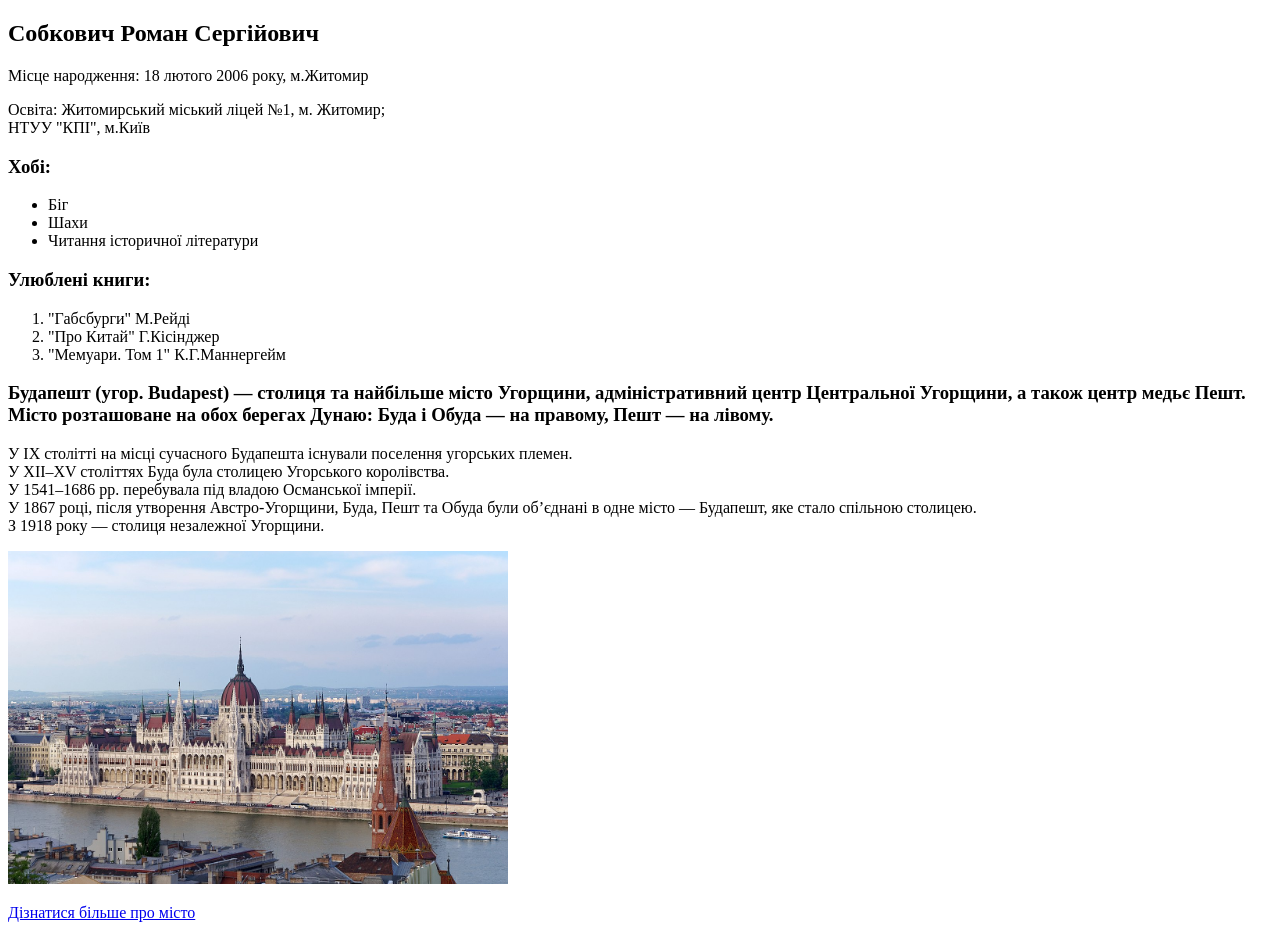
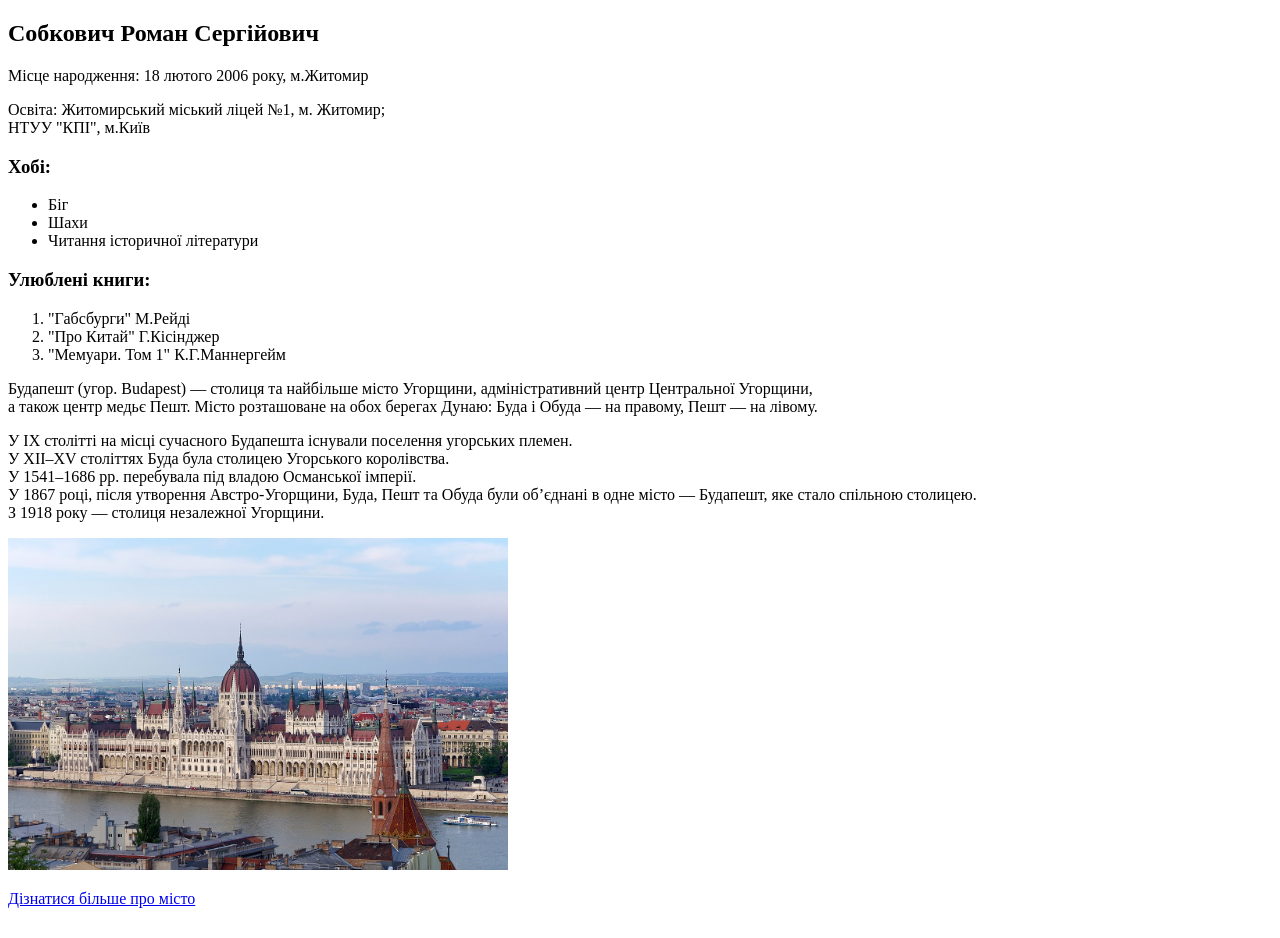
Before and after one commit to Severusromantik/Frontend_tech_lab1, a plain HTML site: page lab_1.html in a window 1280 px wide. Drawn offline with Linux system fonts and the light colour scheme.

Commit message:
Update lab_1.html

```diff
--- a/lab_1.html
+++ b/lab_1.html
@@ -3,8 +3,8 @@
 <head>
     <meta charset="UTF-8">
     <title>Собкович Р.С., група ІО-34</title>
-    <meta name="keywords" content="HTML5, студент, веб-сторінка, завдання">
-    <meta name="description" content="Навчальна сторінка студента Прізвище І.П., група ХХ-ХХ">
+    <meta name="keywords" content="HTML5, веб-сторінка, завдання лаб_1">
+    <meta name="description" content="Навчальна сторінка студента Собковича Р.С., група ІО-34">
 </head>
 <body>
     <h2>Собкович Роман Сергійович</h2>
@@ -27,7 +27,7 @@
         <li>"Мемуари. Том 1" К.Г.Маннергейм</li>
     </ol>
 
-    <h3>Будапешт (угор. Budapest) — столиця та найбільше місто Угорщини, адміністративний центр Центральної Угорщини, а також центр медьє Пешт. Місто розташоване на обох берегах Дунаю: Буда і Обуда — на правому, Пешт — на лівому.</h3>
+    <p>Будапешт (угор. Budapest) — столиця та найбільше місто Угорщини, адміністративний центр Центральної Угорщини,<br> а також центр медьє Пешт. Місто розташоване на обох берегах Дунаю: Буда і Обуда — на правому, Пешт — на лівому.</p>
     <p>У IX столітті на місці сучасного Будапешта існували поселення угорських племен.<br>
         У ХІІ–ХV століттях Буда була столицею Угорського королівства.<br>
         У 1541–1686 рр. перебувала під владою Османської імперії.<br>
```
